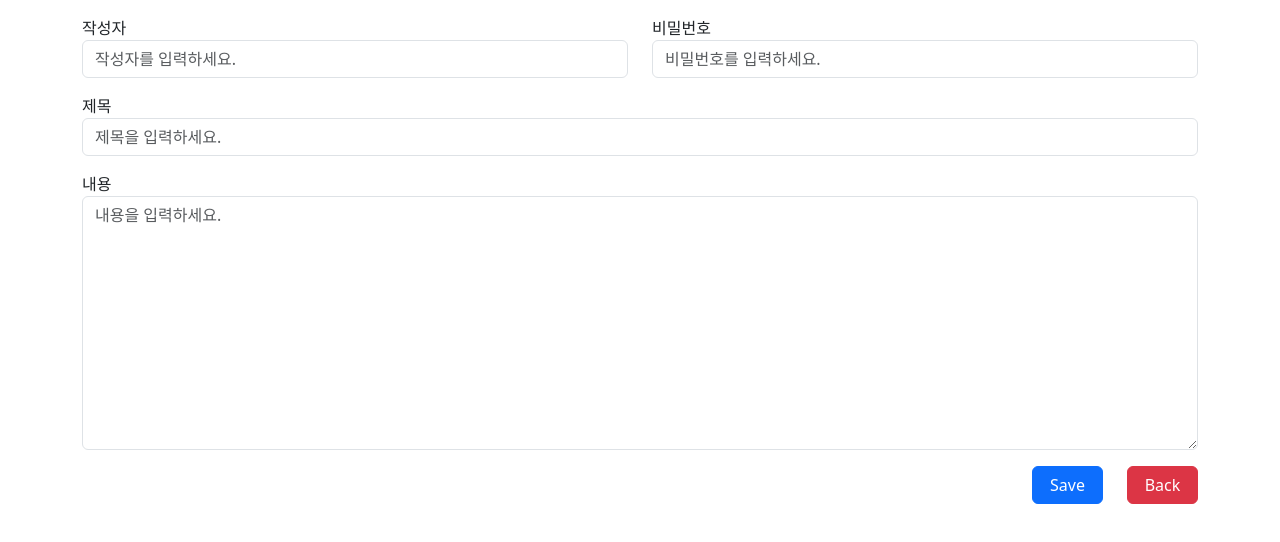
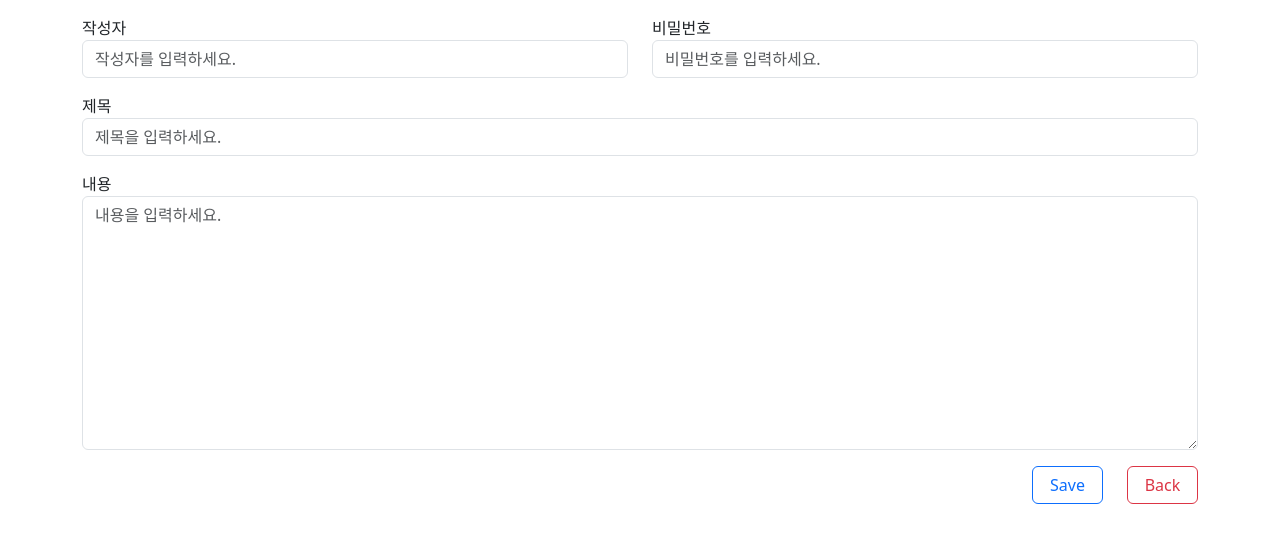
Before and after one commit to leehy03/board_Vue, a Vue app: page /write in a window 1280 px wide. Shown: the top 542 px of the page. Built offline with nearby package versions, Linux system fonts and the light colour scheme.

Commit message:
style: 버튼 css 수정

```diff
--- a/src/views/BoardWriteView.vue
+++ b/src/views/BoardWriteView.vue
@@ -47,12 +47,20 @@
   </div>
   <div class="row mb-3 justify-content-end">
     <div class="col-1">
-      <button type="button" class="w-100 btn btn-primary" @click="saveBoard">
+      <button
+        type="button"
+        class="w-100 btn btn-outline-primary"
+        @click="saveBoard"
+      >
         Save
       </button>
     </div>
     <div class="col-1">
-      <button type="button" class="w-100 btn btn-danger" @click="moveBackPage">
+      <button
+        type="button"
+        class="w-100 btn btn-outline-danger"
+        @click="moveBackPage"
+      >
         Back
       </button>
     </div>
```
